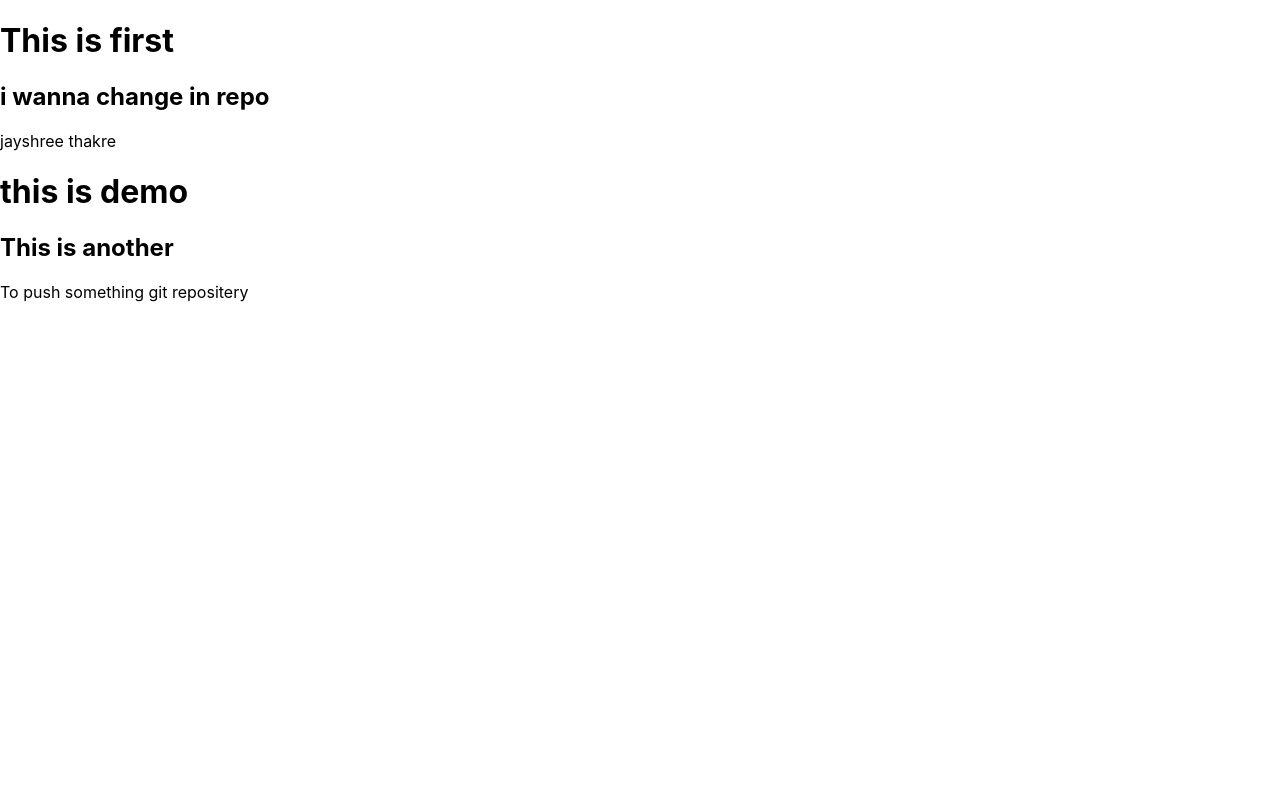
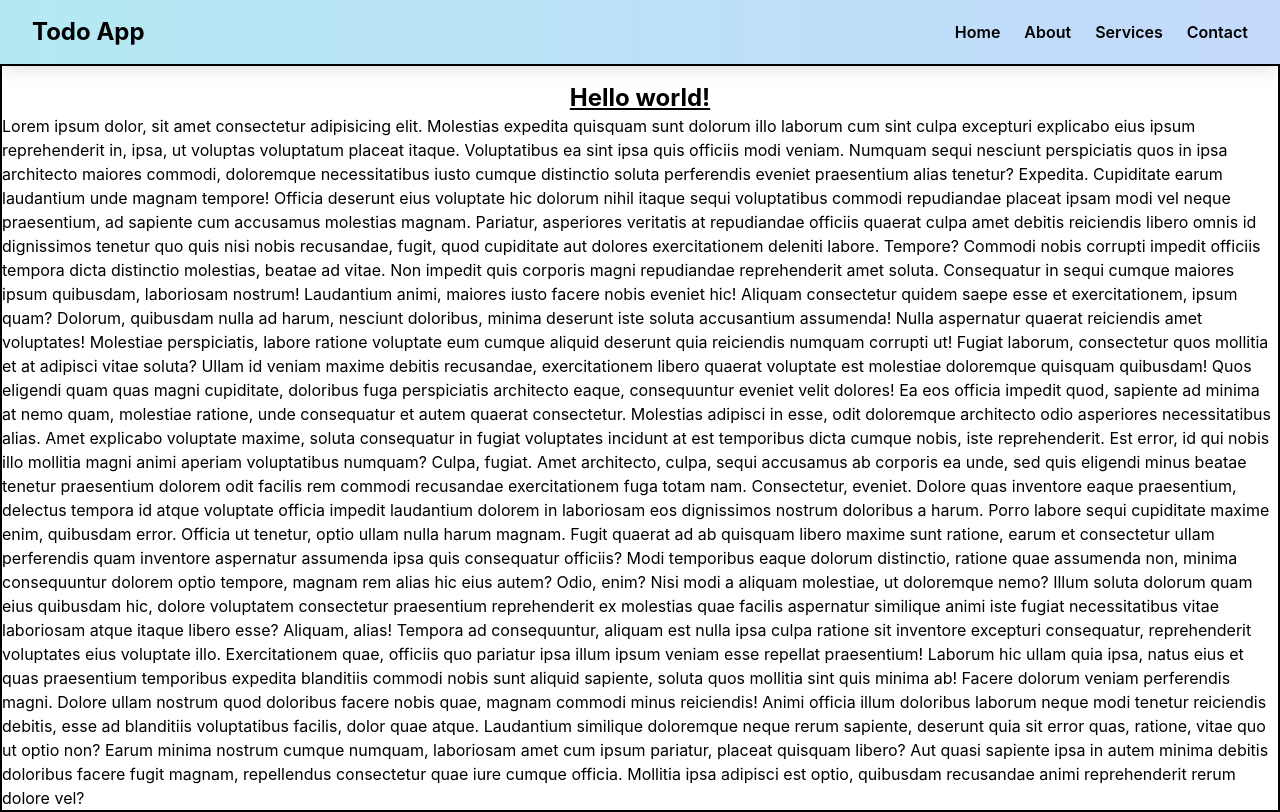
Before and after one commit to jayeshpal001/to-do-app, a React (Create React App) app: page / in a window 1280 px wide. Built offline with nearby package versions, Linux system fonts and the light colour scheme.

Commit message:
Navbar Created

```diff
--- a/src/App.js
+++ /dev/null
@@ -1,18 +0,0 @@
-
-import './App.css';
-import Try from './component/Try';
-import Demo from './component/Demo';
-import { Demo2 } from './component/Demo2';
-function App() {
-  return (
-    <div>
-      <h1>This is first</h1>
-      <h2>i wanna change in repo </h2>
-      <Try/>
-      <Demo/>
-      <Demo2/>
-    </div>
-  );
-}
-
-export default App;
--- /dev/null
+++ b/src/App.jsx
@@ -0,0 +1,13 @@
+import React from "react";
+import { Todos } from "./components/Todos";
+import Navbar from "./components/Navbar";
+function App() {
+  return (
+    <div>
+      <Navbar/>
+      <Todos/>
+    </div>
+  );
+}
+
+export default App;
--- a/src/component/Demo.js
+++ /dev/null
@@ -1,8 +0,0 @@
-import React from 'react';
-function Demo() {
-    return (
-        <h1>this is demo </h1>
-     );
-}
-
-export default Demo;
--- a/src/component/Demo2.js
+++ /dev/null
@@ -1,10 +0,0 @@
-import React from 'react'
-
-export const Demo2 = () => {
-  return (
-    <div>
-        <h2>This is another</h2>
-        <p>To push something git repositery</p>
-    </div>
-  )
-}
--- a/src/component/Try.js
+++ /dev/null
@@ -1,8 +0,0 @@
-import React from 'react';
-function Try() {
-    return (
-        <div>jayshree thakre</div>
-    );
-}
-
-export default Try;
--- /dev/null
+++ b/src/components/Navbar.js
@@ -0,0 +1,43 @@
+import { useState } from "react";
+import { Menu, X } from "lucide-react"; // Import icons for mobile menu
+
+export default function Navbar() {
+  const [isOpen, setIsOpen] = useState(false);
+
+  return (
+    <nav className="fixed w-full top-0 left-0 bg-gradient-to-r from-cyan-500/30 to-blue-500/30  backdrop-blur-md shadow-lg">
+      <div className="max-w-8xl mx-auto px-4 sm:px-6 lg:px-8">
+        <div className="flex justify-between h-16 items-center">
+          {/* Logo */}
+          <div className="text-2xl font-bold ">Todo App</div>
+
+          {/* Desktop Menu */}
+          <div className="hidden md:flex space-x-6 font-semibold">
+            <a href="#" className="hover:text-yellow-300">Home</a>
+            <a href="#" className="hover:text-yellow-300">About</a>
+            <a href="#" className="hover:text-yellow-300">Services</a>
+            <a href="#" className="hover:text-yellow-300">Contact</a>
+          </div>
+
+          {/* Mobile Menu Button */}
+          <button
+            className="md:hidden focus:outline-none"
+            onClick={() => setIsOpen(!isOpen)}
+          >
+            {isOpen ? <X size={28} /> : <Menu size={28} />}
+          </button>
+        </div>
+      </div>
+
+      {/* Mobile Menu Dropdown */}
+      {isOpen && (
+        <div className="md:hidden bg-gradient-to-r from-cyan-500/30 to-blue-500/30  backdrop-blur-md shadow-lg p-4 space-y-2">
+          <a href="#" className="block hover:text-gray-300">Home</a>
+          <a href="#" className="block hover:text-gray-300">About</a>
+          <a href="#" className="block hover:text-gray-300">Services</a>
+          <a href="#" className="block hover:text-gray-300">Contact</a>
+        </div>
+      )}
+    </nav>
+  );
+}
--- /dev/null
+++ b/src/components/Todos.js
@@ -0,0 +1,31 @@
+import React from 'react'
+
+export const Todos = () => {
+  return (
+    <div className=" mt-16 pt-4 flex flex-col items-center border-solid  border-2 border-black">
+      <h1 className="text-2xl font-bold underline ">
+      Hello world!
+    </h1>
+    <p>Lorem ipsum dolor, sit amet consectetur adipisicing elit. Molestias expedita quisquam sunt dolorum illo laborum cum sint culpa excepturi explicabo eius ipsum reprehenderit in, ipsa, ut voluptas voluptatum placeat itaque.
+    Voluptatibus ea sint ipsa quis officiis modi veniam. Numquam sequi nesciunt perspiciatis quos in ipsa architecto maiores commodi, doloremque necessitatibus iusto cumque distinctio soluta perferendis eveniet praesentium alias tenetur? Expedita.
+    Cupiditate earum laudantium unde magnam tempore! Officia deserunt eius voluptate hic dolorum nihil itaque sequi voluptatibus commodi repudiandae placeat ipsam modi vel neque praesentium, ad sapiente cum accusamus molestias magnam.
+    Pariatur, asperiores veritatis at repudiandae officiis quaerat culpa amet debitis reiciendis libero omnis id dignissimos tenetur quo quis nisi nobis recusandae, fugit, quod cupiditate aut dolores exercitationem deleniti labore. Tempore?
+    Commodi nobis corrupti impedit officiis tempora dicta distinctio molestias, beatae ad vitae. Non impedit quis corporis magni repudiandae reprehenderit amet soluta. Consequatur in sequi cumque maiores ipsum quibusdam, laboriosam nostrum!
+    Laudantium animi, maiores iusto facere nobis eveniet hic! Aliquam consectetur quidem saepe esse et exercitationem, ipsum quam? Dolorum, quibusdam nulla ad harum, nesciunt doloribus, minima deserunt iste soluta accusantium assumenda!
+    Nulla aspernatur quaerat reiciendis amet voluptates! Molestiae perspiciatis, labore ratione voluptate eum cumque aliquid deserunt quia reiciendis numquam corrupti ut! Fugiat laborum, consectetur quos mollitia et at adipisci vitae soluta?
+    Ullam id veniam maxime debitis recusandae, exercitationem libero quaerat voluptate est molestiae doloremque quisquam quibusdam! Quos eligendi quam quas magni cupiditate, doloribus fuga perspiciatis architecto eaque, consequuntur eveniet velit dolores!
+    Ea eos officia impedit quod, sapiente ad minima at nemo quam, molestiae ratione, unde consequatur et autem quaerat consectetur. Molestias adipisci in esse, odit doloremque architecto odio asperiores necessitatibus alias.
+    Amet explicabo voluptate maxime, soluta consequatur in fugiat voluptates incidunt at est temporibus dicta cumque nobis, iste reprehenderit. Est error, id qui nobis illo mollitia magni animi aperiam voluptatibus numquam?
+    Culpa, fugiat. Amet architecto, culpa, sequi accusamus ab corporis ea unde, sed quis eligendi minus beatae tenetur praesentium dolorem odit facilis rem commodi recusandae exercitationem fuga totam nam. Consectetur, eveniet.
+    Dolore quas inventore eaque praesentium, delectus tempora id atque voluptate officia impedit laudantium dolorem in laboriosam eos dignissimos nostrum doloribus a harum. Porro labore sequi cupiditate maxime enim, quibusdam error.
+    Officia ut tenetur, optio ullam nulla harum magnam. Fugit quaerat ad ab quisquam libero maxime sunt ratione, earum et consectetur ullam perferendis quam inventore aspernatur assumenda ipsa quis consequatur officiis?
+    Modi temporibus eaque dolorum distinctio, ratione quae assumenda non, minima consequuntur dolorem optio tempore, magnam rem alias hic eius autem? Odio, enim? Nisi modi a aliquam molestiae, ut doloremque nemo?
+    Illum soluta dolorum quam eius quibusdam hic, dolore voluptatem consectetur praesentium reprehenderit ex molestias quae facilis aspernatur similique animi iste fugiat necessitatibus vitae laboriosam atque itaque libero esse? Aliquam, alias!
+    Tempora ad consequuntur, aliquam est nulla ipsa culpa ratione sit inventore excepturi consequatur, reprehenderit voluptates eius voluptate illo. Exercitationem quae, officiis quo pariatur ipsa illum ipsum veniam esse repellat praesentium!
+    Laborum hic ullam quia ipsa, natus eius et quas praesentium temporibus expedita blanditiis commodi nobis sunt aliquid sapiente, soluta quos mollitia sint quis minima ab! Facere dolorum veniam perferendis magni.
+    Dolore ullam nostrum quod doloribus facere nobis quae, magnam commodi minus reiciendis! Animi officia illum doloribus laborum neque modi tenetur reiciendis debitis, esse ad blanditiis voluptatibus facilis, dolor quae atque.
+    Laudantium similique doloremque neque rerum sapiente, deserunt quia sit error quas, ratione, vitae quo ut optio non? Earum minima nostrum cumque numquam, laboriosam amet cum ipsum pariatur, placeat quisquam libero?
+    Aut quasi sapiente ipsa in autem minima debitis doloribus facere fugit magnam, repellendus consectetur quae iure cumque officia. Mollitia ipsa adipisci est optio, quibusdam recusandae animi reprehenderit rerum dolore vel?</p>
+    </div>
+  )
+}
--- a/src/index.css
+++ b/src/index.css
@@ -1,3 +1,6 @@
+@tailwind base;
+@tailwind components;
+@tailwind utilities;
 body {
   margin: 0;
   font-family: -apple-system, BlinkMacSystemFont, 'Segoe UI', 'Roboto', 'Oxygen',
--- /dev/null
+++ b/tailwind.config.js
@@ -0,0 +1,10 @@
+/** @type {import('tailwindcss').Config} */
+module.exports = {
+  content: [
+    "./src/**/*.{js,jsx,ts,tsx}",
+  ],
+  theme: {
+    extend: {},
+  },
+  plugins: [],
+}
```
Also changed, not shown: package.json (+7 -0 lines), src/component/Redeo.js (deleted), src/components/Todoitmes.js (added), 1 other file (tests, documents, lock files or other folders).
